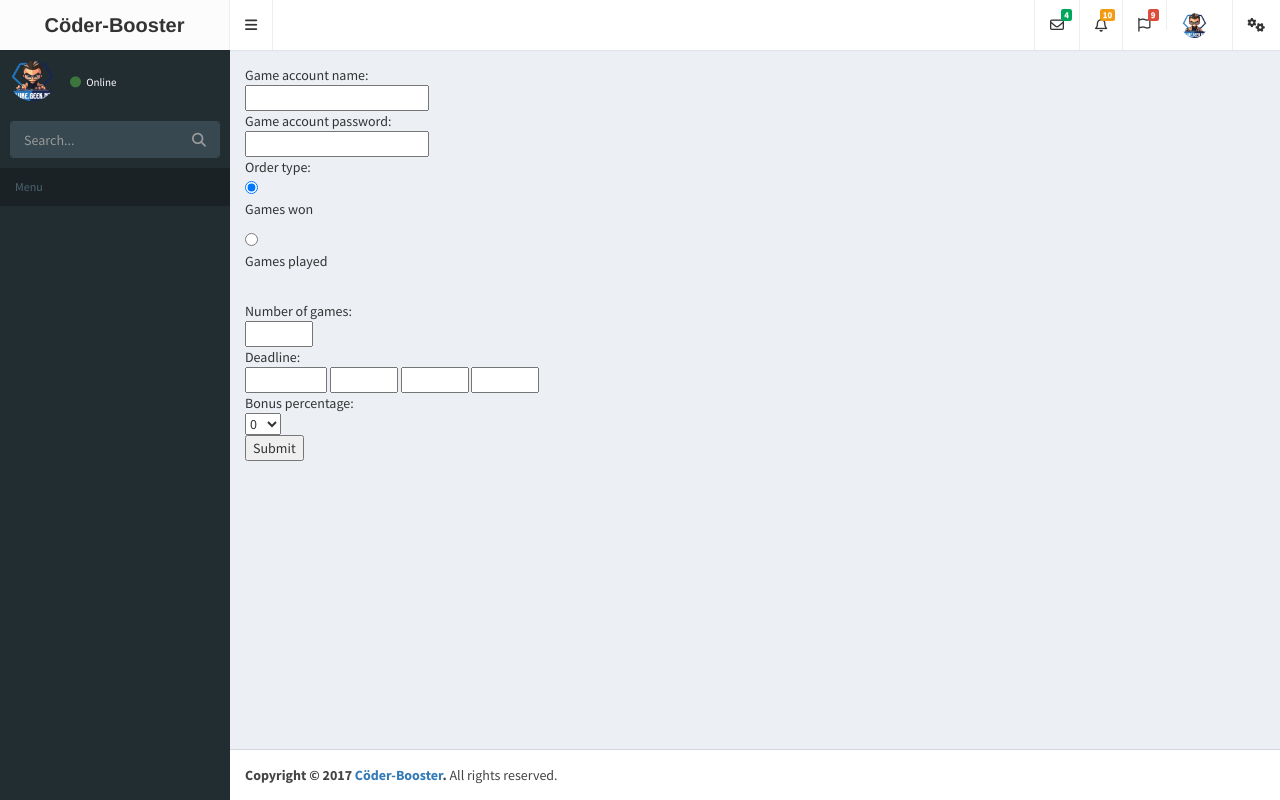
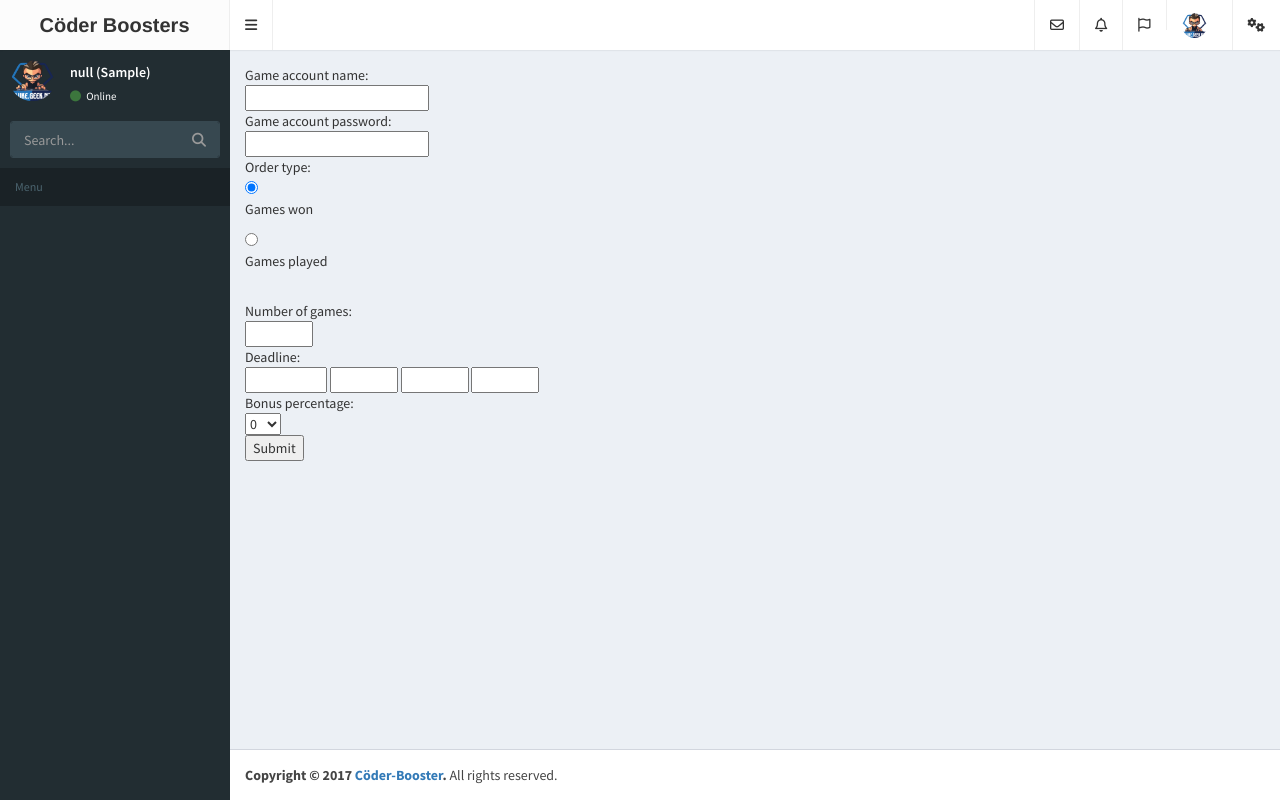
Before and after one commit to markKovacs/coder-boosters, a Spring app: page /order-form in a window 1280 px wide. Run offline with Thymeleaf, Linux system fonts and the light colour scheme; the template is opened without the code that fills it: most values are stand-ins (such as "Sample title", 1, 10 or a date in 2020); data that the repository does not hold is empty; some libraries are stand-ins or nearby versions; some web fonts are replaced.

Commit message:
Layout html modifications: Removed notification badges, added proper h1 tag, account type displayed on left side menu.

```diff
--- a/src/main/java/application/controller/OrderController.java
+++ b/src/main/java/application/controller/OrderController.java
@@ -1,7 +1,6 @@
 package application.controller;
 
 import application.dao.DaoFactory;
-import application.model.GameType;
 import application.model.account.Account;
 import application.model.account.BoosterAccount;
 import application.model.account.CustomerAccount;
--- a/src/main/resources/templates/account/customer-orders.html
+++ b/src/main/resources/templates/account/customer-orders.html
@@ -1,13 +1,15 @@
 <!DOCTYPE html>
 <html layout:decorate="~{account/layout}" lang="en" xmlns:layout="http://www.w3.org/1999/xhtml"
       xmlns:th="http://www.w3.org/1999/xhtml">
+
+<head><title>Customer Orders</title></head>
 
 <div layout:fragment="content">
 
     <!-- Content Header (Page header) -->
     <section class="content-header">
         <h1>
-            Orders
+            Customer Orders
         </h1>
     </section>
 
--- a/src/main/resources/templates/account/layout.html
+++ b/src/main/resources/templates/account/layout.html
@@ -5,6 +5,10 @@
 -->
 <html layout:decorate="~{account/layout-head}" lang="en" xmlns:layout="http://www.w3.org/1999/xhtml"
       xmlns:th="http://www.w3.org/1999/xhtml">
+
+<head>
+    <title layout:title-pattern="$CONTENT_TITLE - $LAYOUT_TITLE">Cöder Boosters</title>
+</head>
 
 <!--
 BODY TAG OPTIONS:
@@ -39,7 +43,7 @@
       <!-- mini logo for sidebar mini 50x50 pixels -->
       <span class="logo-mini"><b>CB</b></span>
       <!-- logo for regular state and mobile devices -->
-      <span class="logo-lg"><b>Cöder-Booster</b></span>
+      <span class="logo-lg"><b>Cöder Boosters</b></span>
     </a>
 
     <!-- Header Navbar -->
@@ -54,9 +58,9 @@
           <!-- Messages: style can be found in dropdown.less-->
           <li class="dropdown messages-menu">
             <!-- Menu toggle button -->
-            <a href="#" class="dropdown-toggle" data-toggle="dropdown">
+            <a href="#">  <!-- class="dropdown-toggle" data-toggle="dropdown" removed -->
               <i class="fa fa-envelope-o"></i>
-              <span class="label label-success">4</span>
+              <!--<span class="label label-success">4</span>-->
             </a>
             <ul class="dropdown-menu">
               <li class="header">You have 4 messages</li>
@@ -90,9 +94,9 @@
           <!-- Notifications Menu -->
           <li class="dropdown notifications-menu">
             <!-- Menu toggle button -->
-            <a href="#" class="dropdown-toggle" data-toggle="dropdown">
+            <a href="#"> <!-- class="dropdown-toggle" data-toggle="dropdown" removed-->
               <i class="fa fa-bell-o"></i>
-              <span class="label label-warning">10</span>
+              <!--<span class="label label-warning">10</span>-->
             </a>
             <ul class="dropdown-menu">
               <li class="header">You have 10 notifications</li>
@@ -113,9 +117,9 @@
           <!-- Tasks Menu -->
           <li class="dropdown tasks-menu">
             <!-- Menu Toggle Button -->
-            <a href="#" class="dropdown-toggle" data-toggle="dropdown">
+            <a href="#"> <!-- class="dropdown-toggle" data-toggle="dropdown" removed -->
               <i class="fa fa-flag-o"></i>
-              <span class="label label-danger">9</span>
+              <!--<span class="label label-danger">9</span>-->
             </a>
             <ul class="dropdown-menu">
               <li class="header">You have 9 tasks</li>
@@ -161,7 +165,7 @@
               <li class="user-header">
                 <img th:src="@{~/pictures/defaultUserLogo.png}" class="img-circle" alt="User Image">
 
-                <p th:text="${currentUser + ' - ' + loggedInAs}">
+                <p th:text="${currentUser + ' (' + loggedInAs + ')'}">
                   <small>Member since Nov. 2012</small>
                 </p>
               </li>
@@ -204,7 +208,7 @@
           <img th:src="@{~/pictures/defaultUserLogo.png}" class="img-circle" alt="User Image">
         </div>
         <div class="pull-left info">
-          <p th:text="${currentUser}"></p>
+          <p th:text="${currentUser + ' (' + loggedInAs + ')'}"></p>
           <!-- Status -->
           <a href="#"><i class="fa fa-circle text-success"></i> Online</a>
         </div>
```
